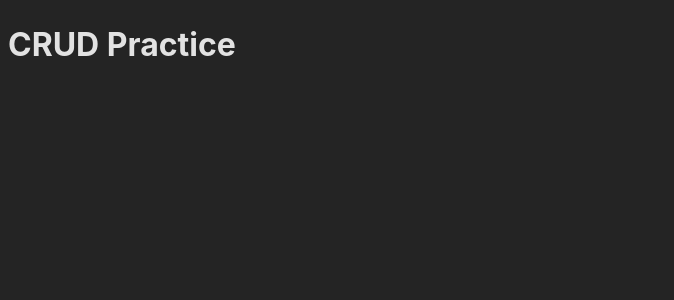
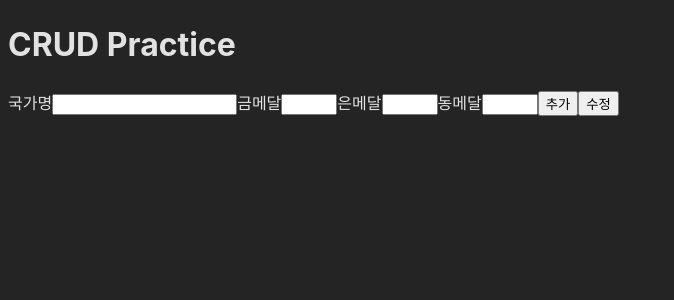
Before and after one commit to PomegranateBlue/React_CRUD, a React (Vite) app: page / in a window 1280 px wide. Shown: the top 300 px of the page, without its empty margins (0-674 px from the left). Built offline with nearby package versions, Linux system fonts and the light colour scheme.

Commit message:
로직 꼬임

```diff
--- a/src/App.jsx
+++ b/src/App.jsx
@@ -1,8 +1,81 @@
 import { useState } from "react";
 const App = () => {
+  const [medal, setMedal] = useState([
+    {
+      id: 1,
+      country: "한국",
+      goldMedal: 3,
+      silverMedal: 3,
+      copperMedal: 3,
+    },
+  ]);
+  console.log(medal);
+  const handleInput = (e) => {
+    const { name, value } = e.target;
+    setMedal((prev) => ({
+      ...prev,
+      [name]: name === "country" ? value : parseInt(value, 10),
+    }));
+  };
+
+  const addMedal = (e) => {
+    e.preventDefault();
+  };
+  const editMedal = (e) => {
+    e.preventDefault();
+  };
   return (
     <div>
       <h1>CRUD Practice</h1>
+      <div className="form-container">
+        <form onSubmit={addMedal}>
+          <label>국가명</label>
+          <input type="text" value={medal.country} />
+          <label>금메달</label>
+          <input
+            type="number"
+            value={medal.goldMedal}
+            onChange={handleInput}
+            min="0"
+            max="99"
+          />
+          <label>은메달</label>
+          <input
+            type="number"
+            value={medal.silverMedal}
+            onChange={handleInput}
+            min="0"
+            max="99"
+          />
+          <label>동메달</label>
+          <input
+            type="number"
+            value={medal.copperMedal}
+            onChange={handleInput}
+            min="0"
+            max="99"
+          />
+          <button
+            type="submit"
+            onClick={() => {
+              addMedal;
+            }}
+          >
+            추가
+          </button>
+          <button
+            type="button"
+            onClick={() => {
+              editMedal;
+            }}
+          >
+            수정
+          </button>
+        </form>
+      </div>
+      <div className="medalList-container">
+        <table></table>
+      </div>
     </div>
   );
 };
```
